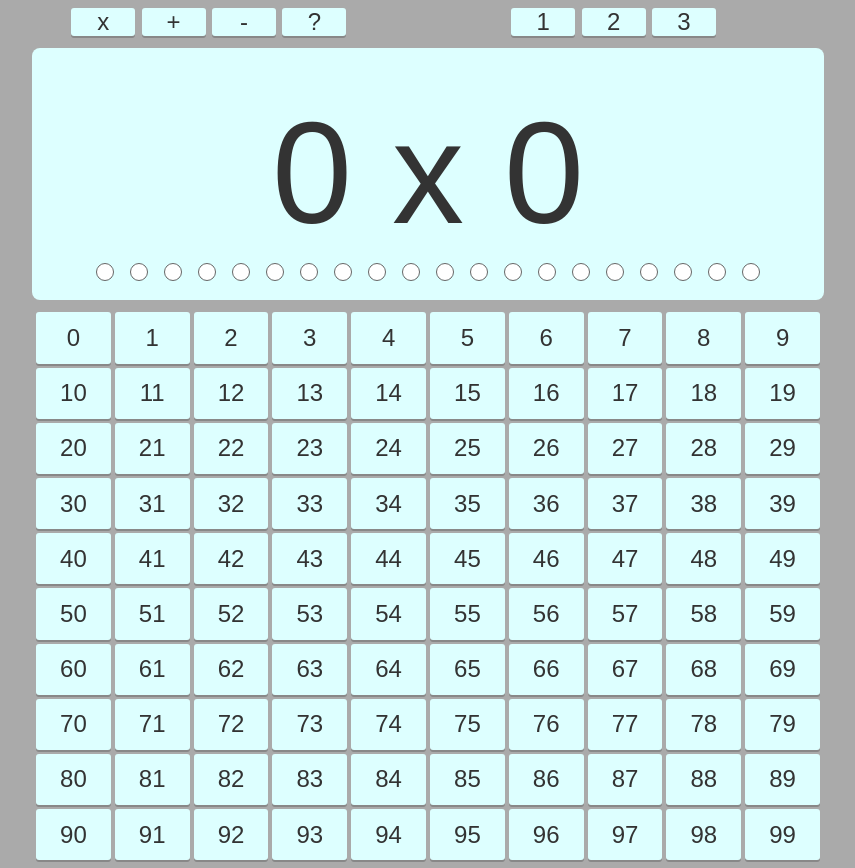
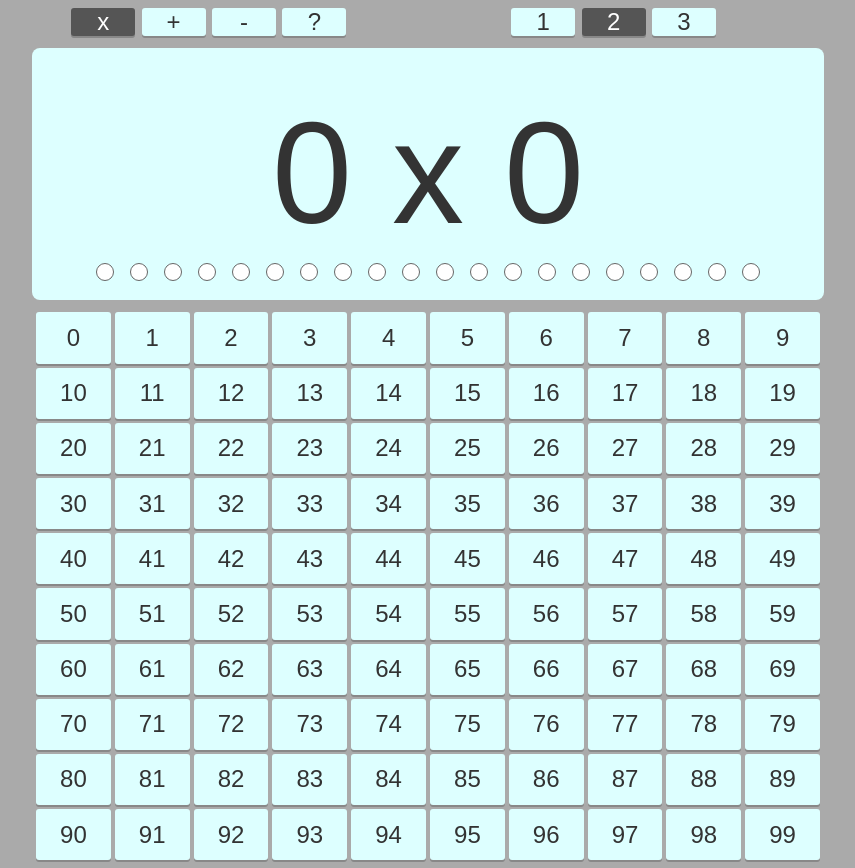
Before and after one commit to GabrielRoqueVicente/FC_calc, a React (Create React App) app: page / in a window 1280 px wide. Shown: the whole page, without its empty margins (212-1067 px from the left). Built offline with nearby package versions, Linux system fonts and the light colour scheme.

Commit message:
fix Menu component

```diff
--- a/src/App.css
+++ b/src/App.css
@@ -14,3 +14,31 @@ body {
   margin:0 auto;
   width:100vmin;
 }
+
+.btn {
+  text-decoration:none;
+  display:table;
+  height:100%;
+  width:100%;
+  color:#333;
+  background-color:#DFF;
+  box-sizing: border-box;
+  border-radius:3px;
+  box-shadow: 0 2px #888;
+  -webkit-transition: background-color 200ms linear;
+  -ms-transition: background-color 200ms linear;
+  transition: background-color 200ms linear;
+}
+.btn span {
+  display:table-cell;
+  vertical-align:middle;
+  height:100%;
+}
+.btn:hover {
+  background-color:#EEE;
+}
+.btn:active {
+  background-color:#EEE;
+  box-shadow: 0 2px #888;
+  transform: translateY(1px);
+}
--- a/src/App.js
+++ b/src/App.js
@@ -44,12 +44,14 @@ class App extends Component {
     };
 
     render() {
-        const { currentOp, steps, op, wrong, correct, mistakes} = this.state;
+        const { currentOp, steps, op, level, wrong, correct, mistakes} = this.state;
         return (
             <div className="container">
                 <Menu
                     ops={OPS}
                     coefs={COEFS}
+                    opName={op}
+                    level={level}
                     onClick={this.getMenuFeedBack}
                 />
                 <Operation
--- a/src/components/Menu.js
+++ b/src/components/Menu.js
@@ -3,16 +3,24 @@ import PropTypes from 'prop-types'
 
 import './Menu.css'
 
-const Menu = ({ ops, coefs, onClick }) => (
+const Menu = ({ ops, opName, level, coefs, onClick }) => (
     <nav className="menu">
         <ul className="op">
             {ops.map((op, i)=>
-                <li key={`op${i}`} className={`btn ${op.value}`}  onClick={() => onClick(op.value)}>{op.char}</li>
+                <li
+                    key={`op${i}`}
+                    className={`btn ${op.value} ${op.value === opName ? 'active' :''}`}
+                    onClick={() => onClick(op.value)}>{op.char}
+                </li>
             )}
         </ul>
         <ul className="level">
             {coefs.map((coef, i)=>
-                <li key={`coef${i}`} className={`btn level${i+1}`}  onClick={() => onClick(coef)}>{i+1}</li>
+                <li
+                    key={`coef${i}`}
+                    className={`btn level${i+1}  ${i+1 === level ? 'active' :''}`}
+                    onClick={() => onClick(coef)}>{i+1}
+                </li>
             )}
         </ul>
     </nav>
@@ -20,6 +28,8 @@ const Menu = ({ ops, coefs, onClick }) => (
 
 Menu.prototype = {
     ops: PropTypes.array.isRequired,
+    op: PropTypes.string.isRequired,
+    level: PropTypes.number.isRequired,
     coefs: PropTypes.array.isRequired,
     onClick: PropTypes.func.isRequired,
 };
--- a/src/components/Numbers.css
+++ b/src/components/Numbers.css
@@ -16,35 +16,6 @@
     cursor: pointer;
     padding: 0.4em 0;
 }
-
-
-.btn {
-    text-decoration:none;
-    display:table;
-    height:100%;
-    width:100%;
-    color:#333;
-    background-color:#DFF;
-    box-sizing: border-box;
-    border-radius:3px;
-    box-shadow: 0 2px #888;
-    -webkit-transition: background-color 200ms linear;
-    -ms-transition: background-color 200ms linear;
-    transition: background-color 200ms linear;
-}
-.btn span {
-    display:table-cell;
-    vertical-align:middle;
-    height:100%;
-}
-.btn:hover {
-    background-color:#EEE;
-}
-.btn:active {
-    background-color:#EEE;
-    box-shadow: 0 2px #888;
-    transform: translateY(1px);
-}
 .numbers .btn {
     font-size:3vh;
 }
```
